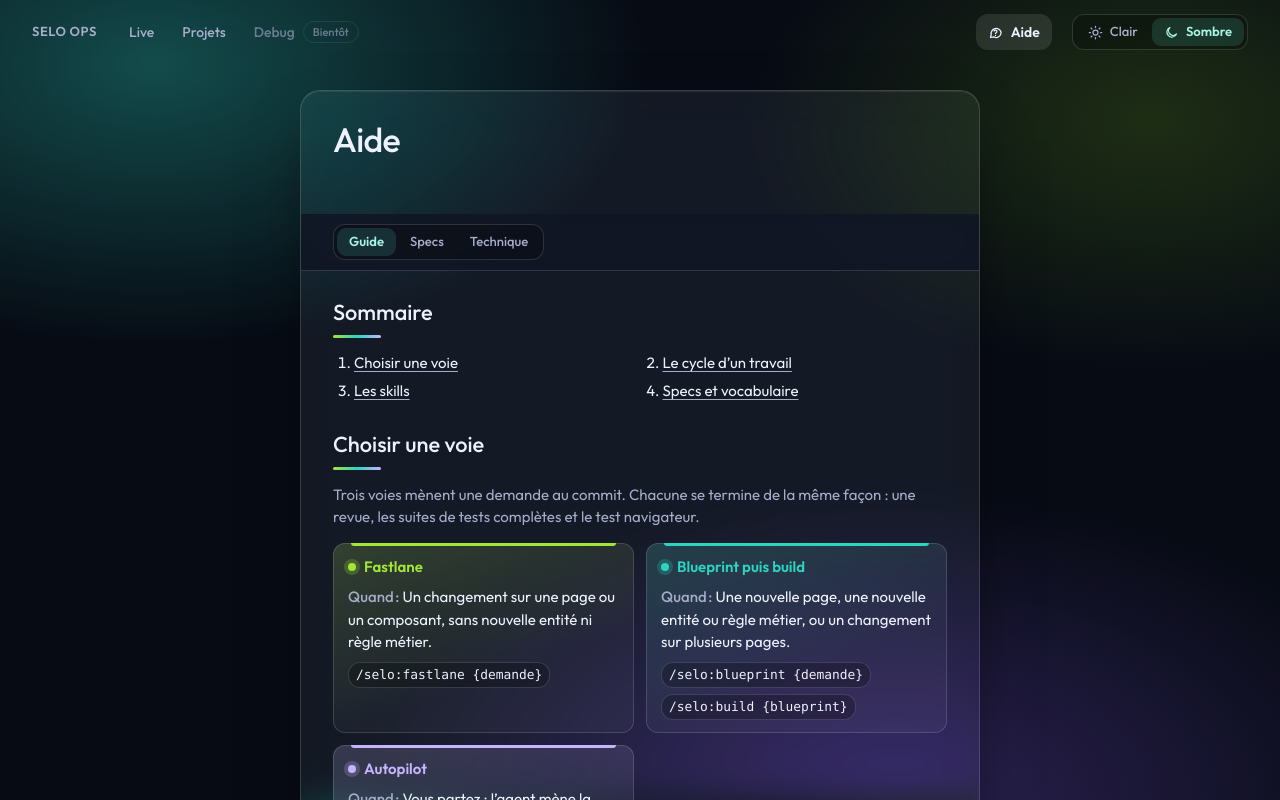
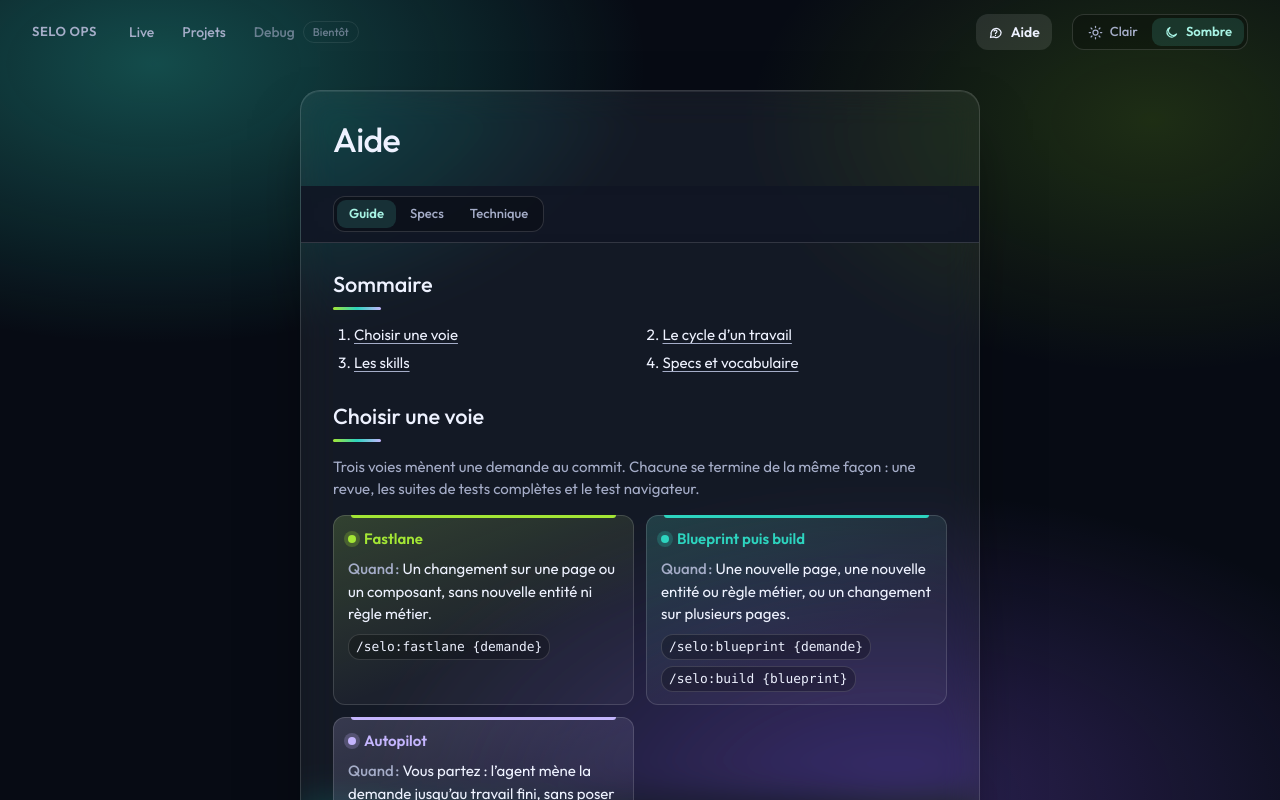
Before and after one commit to Seloris/selo-ops, a React (Vite) app in the folder web/: page /help in a window 1280 px wide. Shown: the top 800 px of the page. Built offline with nearby package versions, Linux system fonts and the light colour scheme.

Commit message:
style(help): web — sticky tab bar flush with the top before scrolling
Spec: none (look only)

Co-Authored-By: Claude Opus 5.5 <noreply@anthropic.com>

```diff
--- a/web/src/features/help/ui/HelpParts.module.css
+++ b/web/src/features/help/ui/HelpParts.module.css
@@ -263,7 +263,8 @@
   /* A sticky box stops at the scroller's padding: a negative top lifts it to the very edge. */
   top: calc(-1 * var(--help-top, 0px));
   z-index: 2;
-  margin-inline: calc(-1 * var(--help-bleed, var(--panel-pad)));
+  /* Up over the top padding and the 28px row gap after the empty scroll marker before it. */
+  margin: calc(-28px - var(--help-top, 0px)) calc(-1 * var(--help-bleed, var(--panel-pad))) 0;
   padding: 10px var(--help-bleed, var(--panel-pad));
   background: var(--pop-bg);
   border-bottom: var(--border-width) solid var(--border);
```
